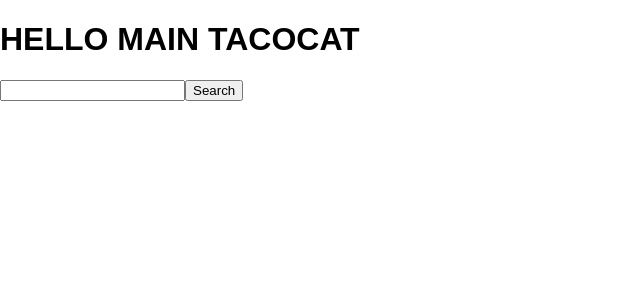
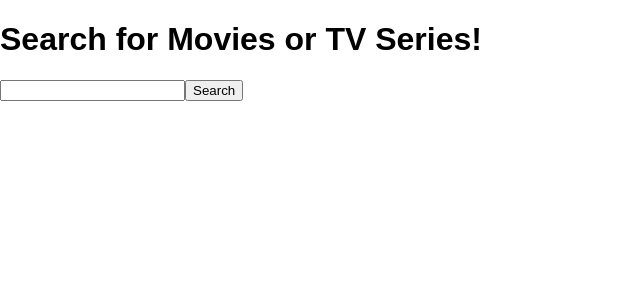
Before and after one commit to Sherman-Chen/bookish-octo-waddle, a React (Create React App) app: page / in a window 1280 px wide. Shown: the top 300 px of the page, without its empty margins (0-640 px from the left). Built offline with nearby package versions, Linux system fonts and the light colour scheme.

Commit message:
rename mdetails to details, thinking way too much about semantics, damn hypernoums

```diff
--- a/src/components/App.js
+++ b/src/components/App.js
@@ -2,7 +2,7 @@ import React from 'react';
 import { BrowserRouter as Router, Route, Switch } from 'react-router-dom';
 
 import Home from './Home';
-import MovieDetails from './MovieDetails';
+import Details from './Details';
 import NotFound from './NotFound';
 
 const App = () => (
@@ -10,7 +10,7 @@ const App = () => (
     <div>
       <Switch>
         <Route exact path="/" component={Home} />
-        <Route path="/movie/:movie" component={MovieDetails} />
+        <Route path="/movie/:movie" component={Details} />
         <Route component={NotFound} />
       </Switch>
     </div>
--- a/src/components/Home.js
+++ b/src/components/Home.js
@@ -55,7 +55,7 @@ export default class Home extends Component {
   render() {
     return(
       <main>
-        <h1>HELLO MAIN TACOCAT</h1>
+        <h1>Search for Movies or TV Series!</h1>
         <form>
           <label>
             <input type="text" value={this.state.searchResult} onChange={this.handleSearchChange} />
```
Also changed, not shown: src/components/Details.js (renamed from src/components/MovieDetails.js).
